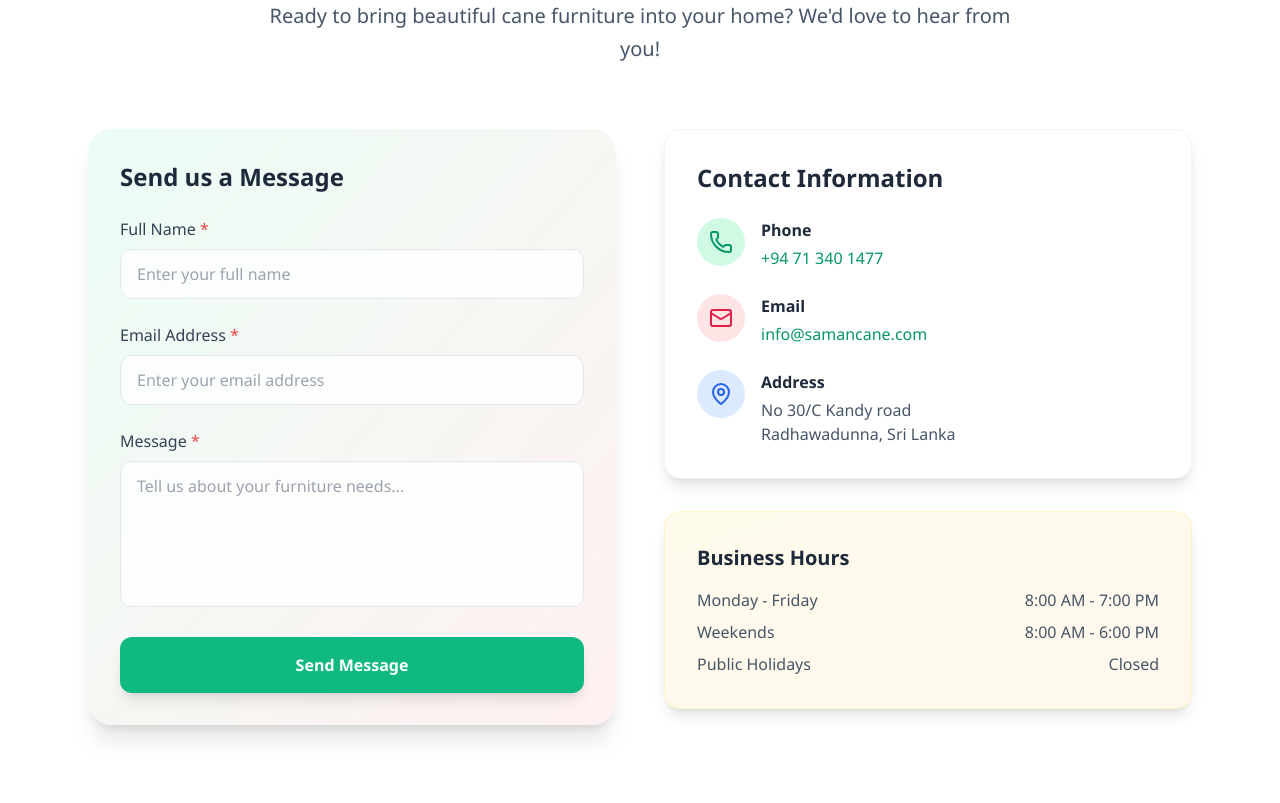
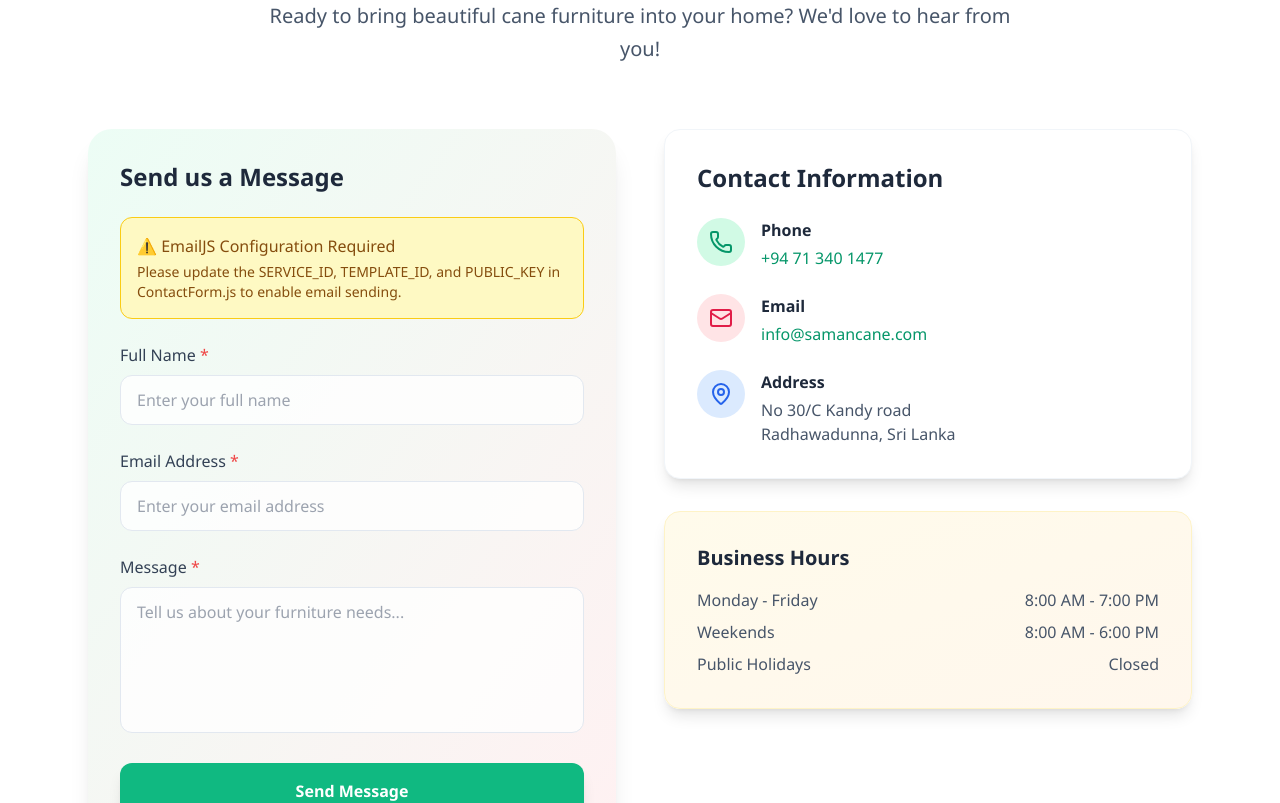
Before and after one commit to Dissa2003/Saman-Cane, a React (Create React App) app: page / in a window 1280 px wide. Shown: the part 2760-3563 px from the top of the page. Built offline with nearby package versions, Linux system fonts and the light colour scheme.

Commit message:
update contactform.js

```diff
--- a/src/ContactForm.js
+++ b/src/ContactForm.js
@@ -15,6 +15,13 @@ const ContactForm = () => {
   const SERVICE_ID = 'service_ncawp1l';
   const TEMPLATE_ID = 'template_contact'; // Replace with your actual template ID
   const PUBLIC_KEY = 'your_public_key_here'; // Replace with your actual public key
+
+  // Check if EmailJS is properly configured
+  const isEmailJSConfigured = () => {
+    return SERVICE_ID !== 'service_ncawp1l' &&
+           TEMPLATE_ID !== 'template_contact' &&
+           PUBLIC_KEY !== 'your_public_key_here';
+  };
 
   const handleChange = (e) => {
     const { name, value } = e.target;
@@ -59,6 +66,13 @@ const ContactForm = () => {
       return;
     }
 
+    // Check if EmailJS is configured
+    if (!isEmailJSConfigured()) {
+      setSubmitStatus('error');
+      console.error('EmailJS not configured. Please update SERVICE_ID, TEMPLATE_ID, and PUBLIC_KEY in ContactForm.js');
+      return;
+    }
+
     setIsSubmitting(true);
     setSubmitStatus(null);
 
@@ -66,16 +80,24 @@ const ContactForm = () => {
       // Initialize EmailJS
       emailjs.init(PUBLIC_KEY);
 
+      // Prepare template parameters
+      const templateParams = {
+        from_name: formData.name,
+        from_email: formData.email,
+        message: formData.message,
+        to_name: 'Saman Cane Furniture',
+        reply_to: formData.email
+      };
+
+      console.log('Sending email with params:', templateParams);
+      console.log('Using Service ID:', SERVICE_ID);
+      console.log('Using Template ID:', TEMPLATE_ID);
+
       // Send email using EmailJS
       const result = await emailjs.send(
         SERVICE_ID,
         TEMPLATE_ID,
-        {
-          from_name: formData.name,
-          from_email: formData.email,
-          message: formData.message,
-          to_name: 'Saman Cane Furniture'
-        },
+        templateParams,
         PUBLIC_KEY
       );
 
@@ -91,6 +113,11 @@ const ContactForm = () => {
 
     } catch (error) {
       console.error('Email sending failed:', error);
+      console.error('Error details:', {
+        status: error.status,
+        text: error.text,
+        message: error.message
+      });
       setSubmitStatus('error');
     } finally {
       setIsSubmitting(false);
@@ -111,7 +138,23 @@ const ContactForm = () => {
       {submitStatus === 'error' && (
         <div className="mb-6 p-4 bg-red-100 border border-red-400 text-red-700 rounded-xl flex items-center">
           <XCircle className="w-5 h-5 mr-2" />
-          <span className="font-medium">❌ Failed to send message. Please check all fields and try again.</span>
+          <div>
+            <span className="font-medium">❌ Failed to send message. Please try again.</span>
+            {!isEmailJSConfigured() && (
+              <div className="text-sm mt-1 text-red-600">
+                EmailJS not configured. Please update the configuration in ContactForm.js
+              </div>
+            )}
+          </div>
+        </div>
+      )}
+
+      {!isEmailJSConfigured() && (
+        <div className="mb-6 p-4 bg-yellow-100 border border-yellow-400 text-yellow-800 rounded-xl">
+          <div className="font-medium">⚠️ EmailJS Configuration Required</div>
+          <div className="text-sm mt-1">
+            Please update the SERVICE_ID, TEMPLATE_ID, and PUBLIC_KEY in ContactForm.js to enable email sending.
+          </div>
         </div>
       )}
 
```
